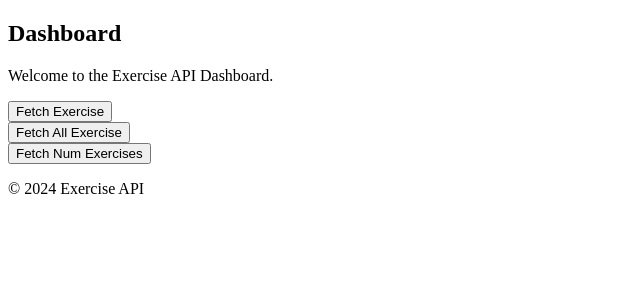
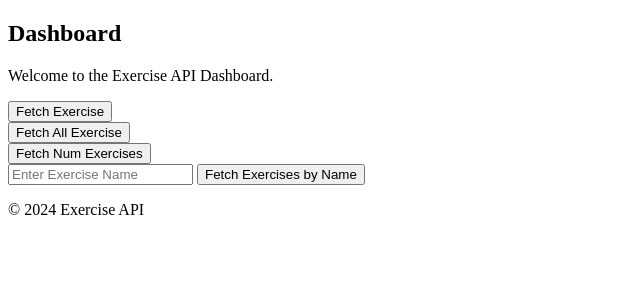
Before and after one commit to ThomasVilet/Lift-Equipment-API, a Flask app: page / in a window 1280 px wide. Shown: the part 98-398 px from the top of the page, without its empty margins (0-640 px from the left). Run offline with Flask 3, Linux system fonts and the light colour scheme.

Commit message:
Additions to API+Database text to search

```diff
--- a/app/database.py
+++ b/app/database.py
@@ -12,3 +12,8 @@ client = MongoClient(connection_string)
 
 db = client['Exercises']
 exercises = db['Exercises'] # Collection with the data
+
+exercises.create_index([('name', 'text'),
+                        ('type', 'text'),
+                        ('category', 'text'),
+                        ('muscle', 'text')])
--- a/app/templates/home.html
+++ b/app/templates/home.html
@@ -1,6 +1,6 @@
 {% extends "index.html" %}
 
-{% block title %}Admin Dashboard{% endblock %}
+{% block title %}Dashboard{% endblock %}
 
 {% block content %}
 <h2>Dashboard</h2>
@@ -15,7 +15,12 @@
 </div>
 <div>
     <button id="fetch-num-exercises">Fetch Num Exercises</button>
-    <div id="num-exercises"></div>
+    <div id="num-exercises-result"></div>
+</div>
+<div>
+    <input id="exercise-input" type="text" placeholder="Enter Exercise Name"/>
+    <button id="fetch-input-exercises">Fetch Exercises by Name</button>
+    <div id="input-exercise-result"></div>
 </div>
 
 <script>
@@ -70,7 +75,7 @@
         .then(response => response.json())
         .then(responseData => {
             const data = responseData.data
-            const resultDiv = document.getElementById('num-exercises');
+            const resultDiv = document.getElementById('num-exercises-result');
             if (data) {
                 resultDiv.innerHTML = `
                     <h3>Number: ${data}</h3>
@@ -83,6 +88,36 @@
             console.error('Error fetching exercise:', error);
         });
     })
+
+    document.getElementById('fetch-input-exercises').addEventListener('click', function() {
+    const input = document.getElementById('exercise-input').value;
+
+    fetch(`/api/exercises/name=${input}`)
+        .then(response => response.json())
+        .then(responseData => {
+            const exercises = responseData.data;
+            const resultDiv = document.getElementById('input-exercise-result');
+
+            if (exercises && exercises.length > 0) {
+                resultDiv.innerHTML = exercises.map(data => `
+                    <div>
+                        <h3>${data.name}</h3>
+                        <p><strong>Type:</strong> ${data.type}</p>
+                        <p><strong>Category:</strong> ${data.category}</p>
+                        <p><strong>Muscle:</strong> ${data.muscle}</p>
+                    </div>
+                `).join('');
+            } else {
+                // Display message if no exercises are found
+                resultDiv.innerHTML = '<p>No exercises found.</p>';
+            }
+        })
+        .catch(error => {
+            console.error('Error fetching exercises:', error);
+            document.getElementById('input-exercise-result').innerHTML = '<p>Error retrieving exercises.</p>';
+        });
+    });
+
 </script>
 
 {% endblock %}
```
Also changed, not shown: app/routes.py (+10 -2 lines), app/services.py (+9 -0 lines).
